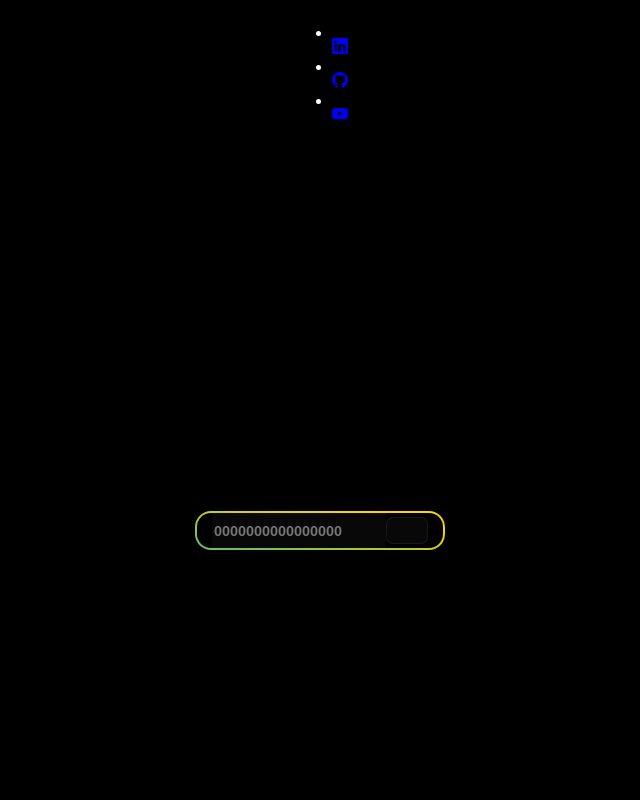
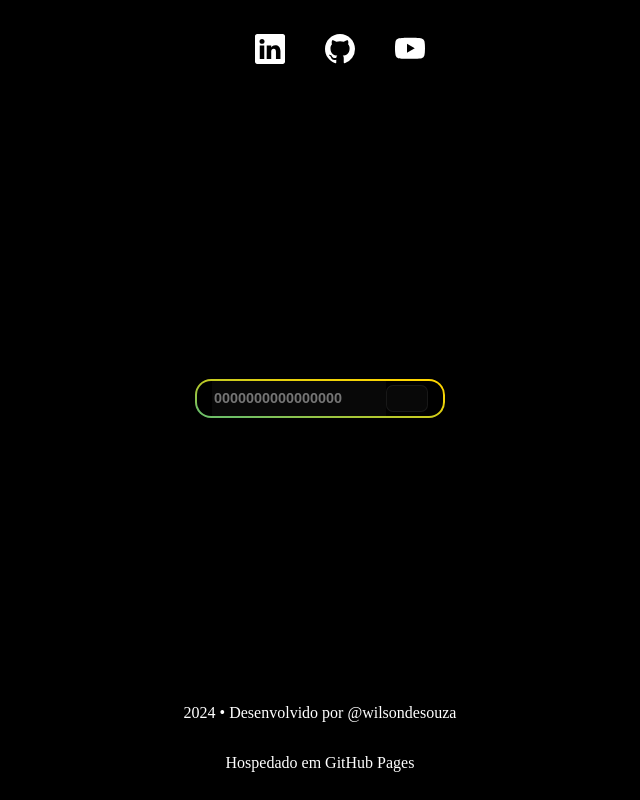
Before and after one commit to wilsondesouza/labs-generatives-a.i, a plain HTML site: page credit-card-validator/index.html in a window 1280 px wide. Shown: the top 800 px of the page, without its empty margins (320-960 px from the left). Drawn offline with Linux system fonts and the light colour scheme.

Commit message:
removendo pasta docs

```diff
--- a/credit-card-validator/index.html
+++ b/credit-card-validator/index.html
@@ -6,10 +6,10 @@
     <meta name="viewport" content="width=device-width, initial-scale=1.0">
     <title>Validador de Cartão de Crédito</title>
     <link rel="stylesheet" href="css/general-styles.css">
-    <link rel="stylesheet" href="css/styles.css">
+    <link rel="stylesheet" href="css/navbar.css">
     <link rel="stylesheet" href="css/styles.css">
 
-    <link rel="icon" href="../credit-card-validator/assets/images/favicon.png">
+    <link rel="icon" href="assets/images/favicon.png">
 </head>
 
 <body>
```
Also changed, not shown: 1 other file.
